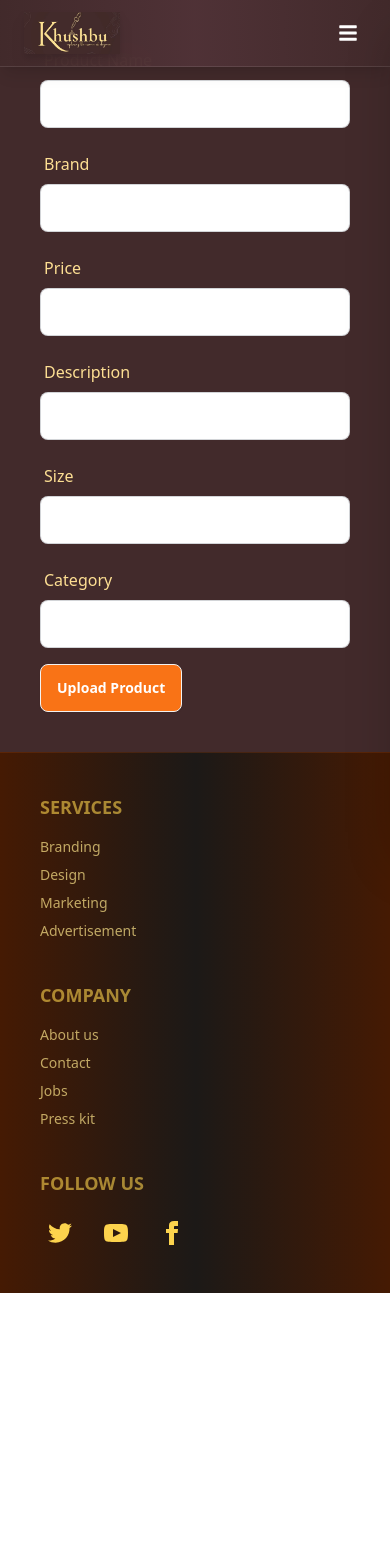
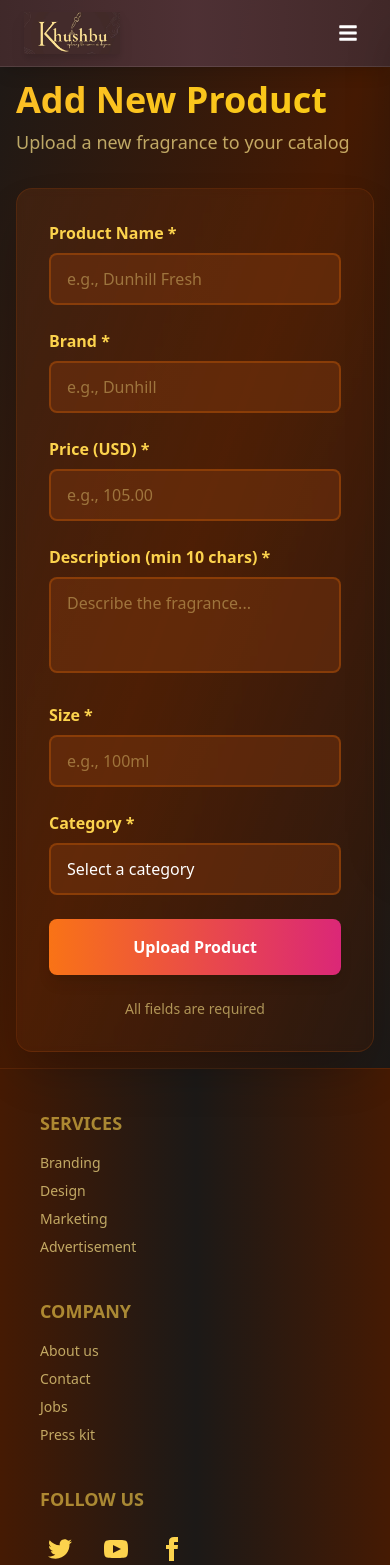
Before and after one commit to MamunUrRashidAIUB/khushbu-client, a React (Vite) app: page /admin/upload in a window 390 px wide. Shown: the top 1565 px of the page. Before the commit the page ends 1293 px from the top, so only its background shows below. Built offline with nearby package versions, Linux system fonts and the light colour scheme; no server answers.

Commit message:
enhance AdminUpload and AdminOrders components with improved loading states and UI updates

```diff
--- a/src/Layout/Pages/Admin/AdminUpload.jsx
+++ b/src/Layout/Pages/Admin/AdminUpload.jsx
@@ -9,23 +9,23 @@ const AdminUpload = () => {
   const [description, setDescription] = useState("");
   const [size, setSize] = useState("");
   const [category, setCategory] = useState("");
+  const [loading, setLoading] = useState(false);
   const axiossecure = useAxiosSecure();
 
   const handleSubmit = async (e) => {
     e.preventDefault();
+    setLoading(true);
 
-    // Prepare the product data as a JSON object
     const productData = {
       name,
       brand,
-      price,
+      price: parseFloat(price),
       description,
       size,
       category,
     };
 
     try {
-      // Send the product data as JSON
       const response = await axiossecure.post("/products", productData, {
         headers: {
           "Content-Type": "application/json",
@@ -39,7 +39,6 @@ const AdminUpload = () => {
           icon: "success",
         });
 
-        // Reset form after success
         setName("");
         setBrand("");
         setPrice("");
@@ -48,84 +47,144 @@ const AdminUpload = () => {
         setCategory("");
       }
     } catch (error) {
-      console.error("Error uploading product:", error);
+      const errorMessage = error.response?.data?.message || "Failed to upload product";
       Swal.fire({
         title: "Error!",
-        text: "Failed to upload product.",
+        text: errorMessage,
         icon: "error",
       });
+    } finally {
+      setLoading(false);
     }
   };
 
   return (
-    <form onSubmit={handleSubmit} className="p-10">
-      <div className="form-control mb-4">
-        <label className="label">Product Name</label>
+    <div className="min-h-screen bg-gradient-to-br from-stone-900 via-amber-950 to-stone-900 p-4 md:p-8 pt-20 md:pt-24">
+      <div className="max-w-3xl mx-auto">
+        {/* Header */}
+        <div className="mb-8">
+          <h1 className="text-4xl md:text-5xl font-bold text-transparent bg-clip-text bg-gradient-to-r from-amber-400 to-yellow-400 mb-2">
+            Add New Product
+          </h1>
+          <p className="text-amber-200/70 text-lg">
+            Upload a new fragrance to your catalog
+          </p>
+        </div>
+
+        {/* Form Container */}
+        <form
+          onSubmit={handleSubmit}
+          className="bg-gradient-to-br from-amber-900/30 to-amber-950/30 backdrop-blur-sm border border-amber-800/30 rounded-2xl shadow-2xl p-8 space-y-6"
+        >
+          {/* Product Name */}
+          <div>
+            <label className="block text-amber-300 font-semibold mb-2">
+              Product Name *
+            </label>
             <input
               type="text"
               value={name}
               onChange={(e) => setName(e.target.value)}
-          className="input input-bordered"
+              placeholder="e.g., Dunhill Fresh"
+              className="w-full bg-amber-900/50 border-2 border-amber-700/50 text-white placeholder-amber-200/40 focus:outline-none focus:ring-2 focus:ring-amber-400 focus:border-transparent transition-all px-4 py-3 rounded-lg"
               required
             />
           </div>
-      <div className="form-control mb-4">
-        <label className="label">Brand</label>
+
+          {/* Brand */}
+          <div>
+            <label className="block text-amber-300 font-semibold mb-2">
+              Brand *
+            </label>
             <input
               type="text"
               value={brand}
               onChange={(e) => setBrand(e.target.value)}
-          className="input input-bordered"
+              placeholder="e.g., Dunhill"
+              className="w-full bg-amber-900/50 border-2 border-amber-700/50 text-white placeholder-amber-200/40 focus:outline-none focus:ring-2 focus:ring-amber-400 focus:border-transparent transition-all px-4 py-3 rounded-lg"
               required
             />
           </div>
-      <div className="form-control mb-4">
-        <label className="label">Price</label>
+
+          {/* Price */}
+          <div>
+            <label className="block text-amber-300 font-semibold mb-2">
+              Price (USD) *
+            </label>
             <input
               type="number"
+              step="0.01"
               value={price}
               onChange={(e) => setPrice(e.target.value)}
-          className="input input-bordered"
+              placeholder="e.g., 105.00"
+              className="w-full bg-amber-900/50 border-2 border-amber-700/50 text-white placeholder-amber-200/40 focus:outline-none focus:ring-2 focus:ring-amber-400 focus:border-transparent transition-all px-4 py-3 rounded-lg"
               required
             />
           </div>
-      <div className="form-control mb-4">
-        <label className="label">Description</label>
-        <input
-          type="text"
+
+          {/* Description */}
+          <div>
+            <label className="block text-amber-300 font-semibold mb-2">
+              Description (min 10 chars) *
+            </label>
+            <textarea
               value={description}
               onChange={(e) => setDescription(e.target.value)}
-          className="input input-bordered"
+              placeholder="Describe the fragrance..."
+              className="w-full bg-amber-900/50 border-2 border-amber-700/50 text-white placeholder-amber-200/40 focus:outline-none focus:ring-2 focus:ring-amber-400 focus:border-transparent transition-all px-4 py-3 rounded-lg resize-none h-24"
               required
             />
           </div>
-      <div className="form-control mb-4">
-        <label className="label">Size</label>
+
+          {/* Size */}
+          <div>
+            <label className="block text-amber-300 font-semibold mb-2">
+              Size *
+            </label>
             <input
               type="text"
               value={size}
               onChange={(e) => setSize(e.target.value)}
-          className="input input-bordered"
+              placeholder="e.g., 100ml"
+              className="w-full bg-amber-900/50 border-2 border-amber-700/50 text-white placeholder-amber-200/40 focus:outline-none focus:ring-2 focus:ring-amber-400 focus:border-transparent transition-all px-4 py-3 rounded-lg"
               required
             />
           </div>
-      <div className="form-control mb-4">
-        <label className="label">Category</label>
-        <input
-          type="text"
+
+          {/* Category */}
+          <div>
+            <label className="block text-amber-300 font-semibold mb-2">
+              Category *
+            </label>
+            <select
               value={category}
               onChange={(e) => setCategory(e.target.value)}
-          className="input input-bordered"
+              className="w-full bg-amber-900/50 border-2 border-amber-700/50 text-white focus:outline-none focus:ring-2 focus:ring-amber-400 focus:border-transparent transition-all px-4 py-3 rounded-lg appearance-none cursor-pointer"
               required
-        />
+            >
+              <option value="">Select a category</option>
+              <option value="Men">Men</option>
+              <option value="Women">Women</option>
+              <option value="Unisex">Unisex</option>
+            </select>
           </div>
-      <button type="submit" className="btn bg-orange-500 text-white">
-        Upload Product
+
+          {/* Submit Button */}
+          <button
+            type="submit"
+            disabled={loading}
+            className="w-full bg-gradient-to-r from-orange-500 to-pink-600 text-white font-bold py-4 rounded-lg hover:from-orange-600 hover:to-pink-700 transition-all duration-300 shadow-lg hover:shadow-orange-500/50 transform hover:scale-105 active:scale-95 disabled:opacity-50 disabled:cursor-not-allowed"
+          >
+            {loading ? "Uploading..." : "Upload Product"}
           </button>
+
+          <p className="text-amber-200/60 text-sm text-center">
+            All fields are required
+          </p>
         </form>
+      </div>
+    </div>
   );
 };
 
 export default AdminUpload;
-//admin upload need images online
-//admin upload need images online
--- a/src/Layout/Pages/Common/Navbar/Navbar.jsx
+++ b/src/Layout/Pages/Common/Navbar/Navbar.jsx
@@ -21,6 +21,8 @@ const Navbar = () => {
 
   const navOptions = (
     <ul className="flex flex-col md:flex-row gap-4 md:gap-6 items-start md:items-center w-full md:w-auto">
+      {!isAdmin(user?.email) && (
+        <>
           <li className="relative group w-full md:w-auto">
             <Link
               to="/"
@@ -41,6 +43,9 @@ const Navbar = () => {
               <span className="absolute bottom-0 left-0 w-0 h-0.5 bg-gradient-to-r from-yellow-400 to-pink-500 group-hover:w-full transition-all duration-300"></span>
             </Link>
           </li>
+        </>
+      )}
+      {!isAdmin(user?.email) && (
         <li className="relative w-full md:w-auto">
           <Link to="dashboard/cart" onClick={() => setMenuOpen(false)}>
             <button className="flex gap-2 items-center justify-center bg-gradient-to-r from-yellow-400 to-yellow-500 text-black text-base font-semibold px-4 py-2 rounded-full hover:from-yellow-500 hover:to-yellow-600 transition-all duration-300 shadow-lg hover:shadow-yellow-500/50 hover:scale-105 transform w-full md:w-auto">
@@ -52,6 +57,7 @@ const Navbar = () => {
             </button>
           </Link>
         </li>
+      )}
       {user ? (
         <>
           {isAdmin(user.email) && (
@@ -59,7 +65,7 @@ const Navbar = () => {
               <li className="relative group w-full md:w-auto">
                 <Link
                   to="/admin/upload"
-                  className="text-white text-lg font-medium px-4 py-2 rounded-lg transition-all duration-300 hover:bg-white/10 hover:text-yellow-300 flex items-center w-full md:w-auto"
+                  className="text-white text-lg font-medium px-4 py-2 rounded-lg transition-all duration-300 hover:bg-white/10 hover:text-yellow-300 w-full md:w-auto block relative"
                   onClick={() => setMenuOpen(false)}
                 >
                   Admin Uploads
@@ -69,7 +75,7 @@ const Navbar = () => {
               <li className="relative group w-full md:w-auto">
                 <Link
                   to="/admin/orders"
-                  className="text-white text-lg font-medium px-4 py-2 rounded-lg transition-all duration-300 hover:bg-white/10 hover:text-yellow-300 flex items-center w-full md:w-auto"
+                  className="text-white text-lg font-medium px-4 py-2 rounded-lg transition-all duration-300 hover:bg-white/10 hover:text-yellow-300 w-full md:w-auto block relative"
                   onClick={() => setMenuOpen(false)}
                 >
                   Admin Orders
```
Also changed, not shown: src/Layout/Pages/Admin/Order.jsx (+91 -30 lines). Lines whose indentation alone changed are shown as unchanged.
